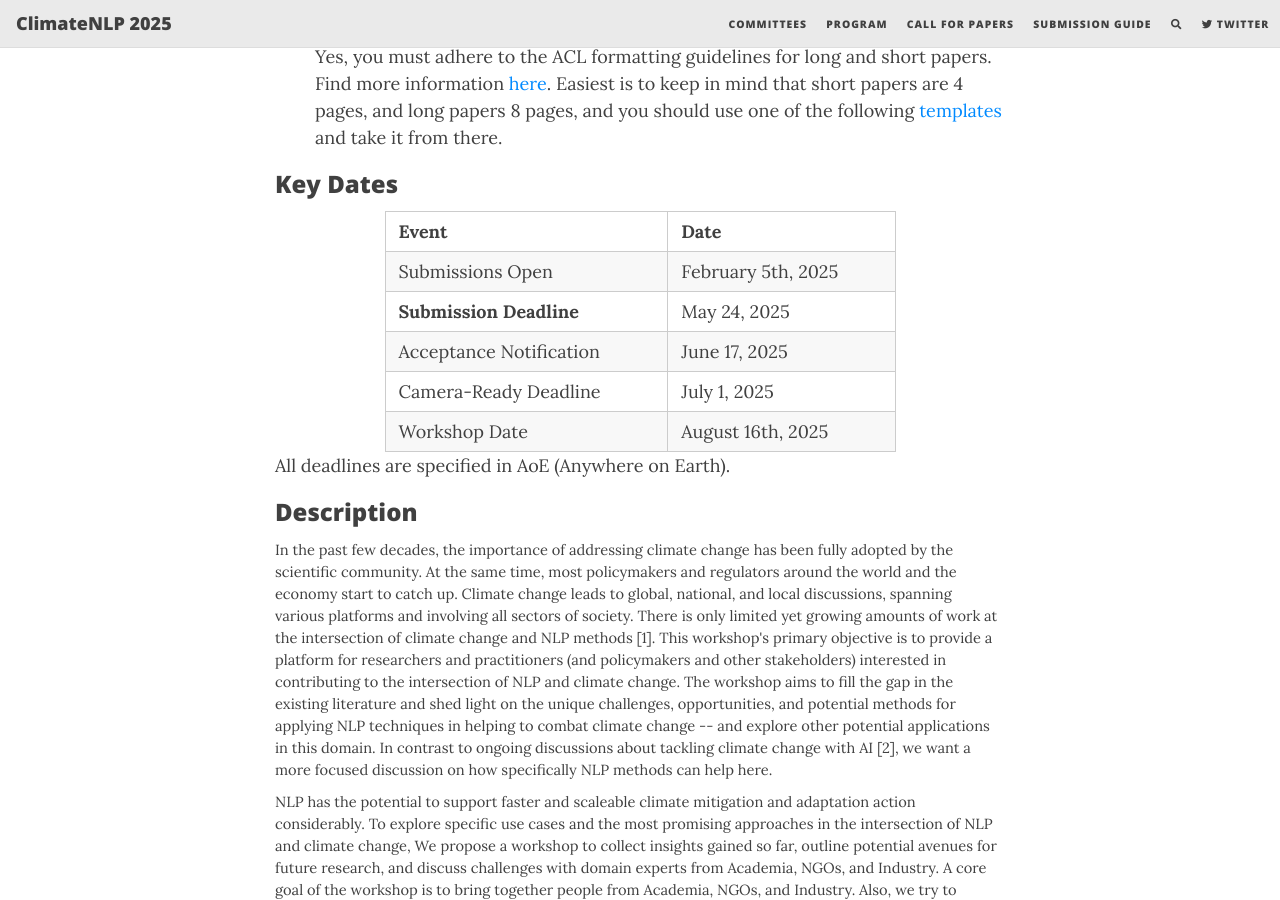
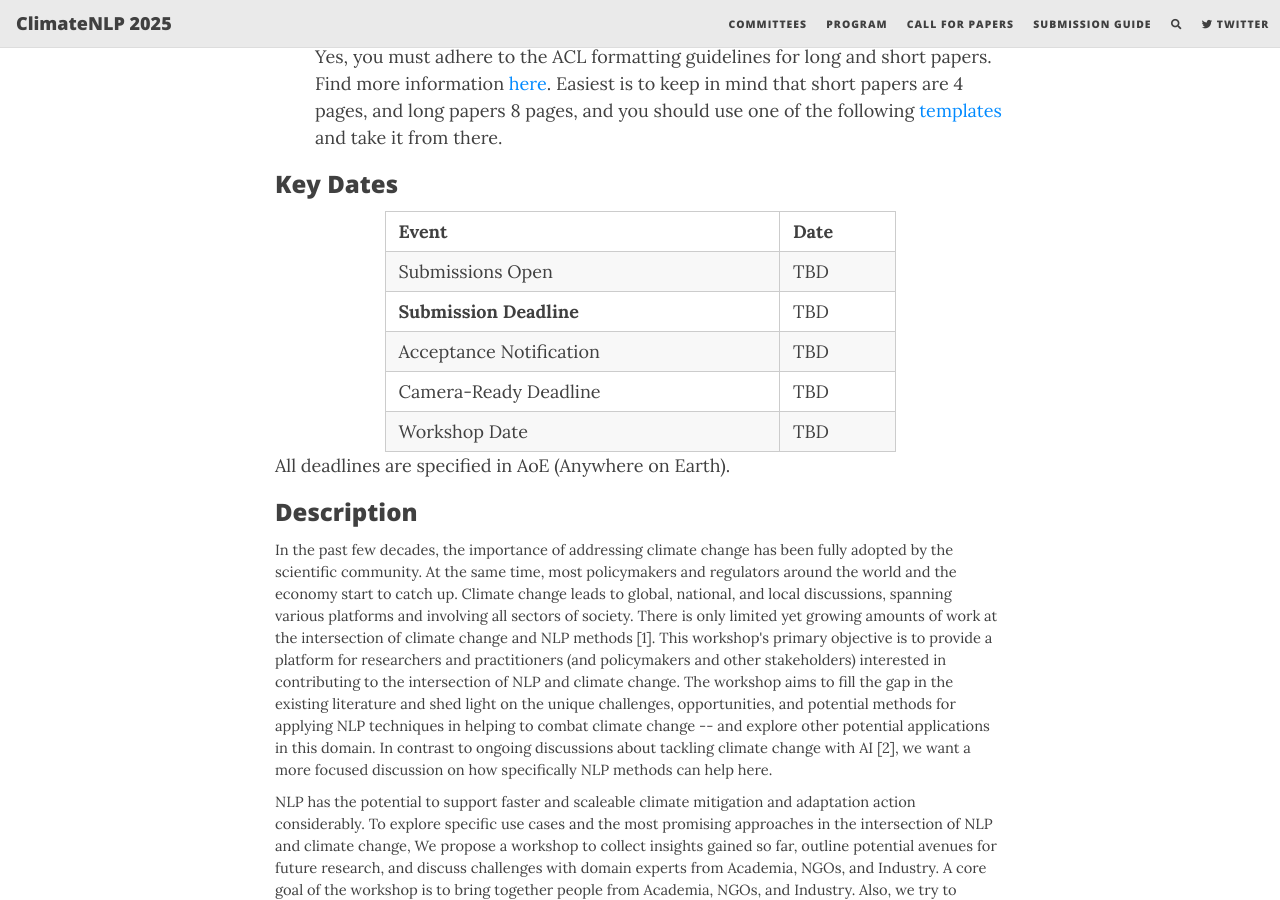
Before and after one commit to climatenlp2025/climatenlp2025.github.io, a Jekyll site: the page built from index.html, in a window 1280 px wide and 900 px high, scrolled down 1040 px. Built offline with Jekyll 4.4.1, drawn with Linux system fonts in a browser that asks for light colours; nearby versions of some CDN libraries; the list of posts is cut into pages by our own code; comment, search, counter and statistics services are not loaded.

Commit message:
Update index.html

```diff
--- a/index.html
+++ b/index.html
@@ -50,23 +50,23 @@ This workshop is sponsored by:
         </tr>
         <tr>
             <td>Submissions Open</td>
-            <td>February 5th, 2025</td>
+            <td>TBD</td>
         </tr>
         <tr>
             <td><strong>Submission Deadline</strong></td>
-            <td>May 24, 2025</td>
+            <td>TBD</td>
         </tr>
         <tr>
             <td>Acceptance Notification</td>
-            <td>June 17, 2025</td>
+            <td>TBD</td>
         </tr>
         <tr>
             <td>Camera-Ready Deadline</td>
-            <td>July 1, 2025</td>
+            <td>TBD</td>
         </tr>
         <tr>
             <td>Workshop Date</td>
-            <td>August 16th, 2025</td>
+            <td>TBD</td>
         </tr>
     </table>
 </div>
```
